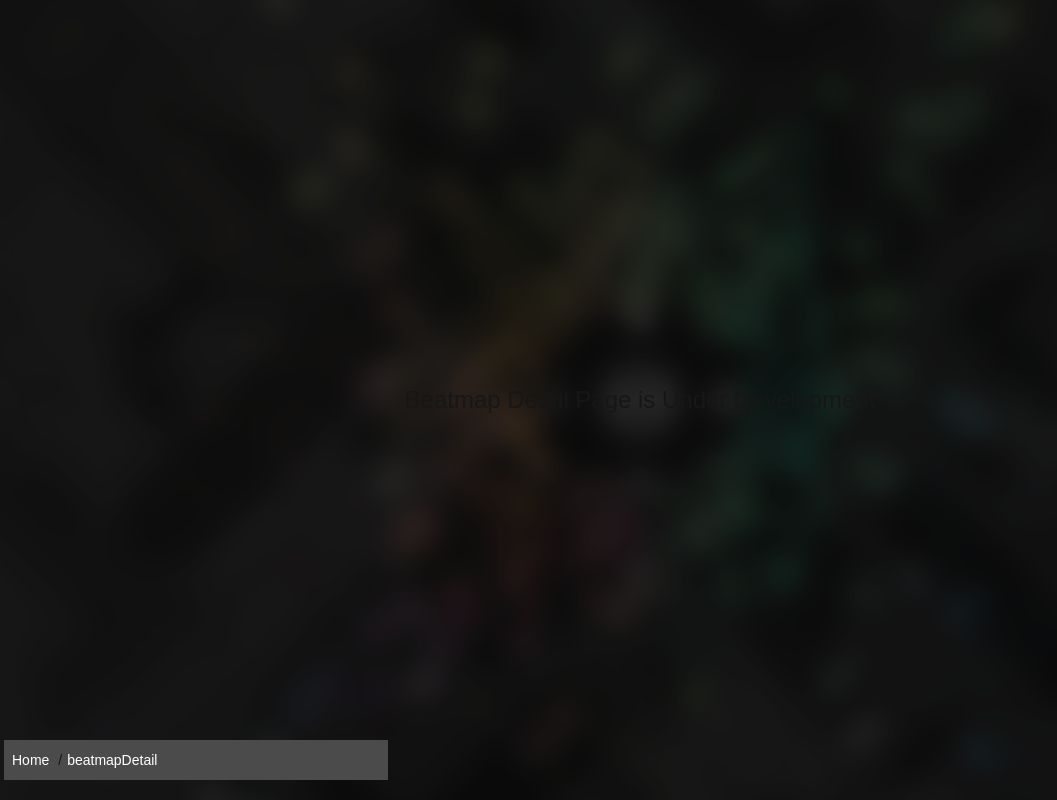
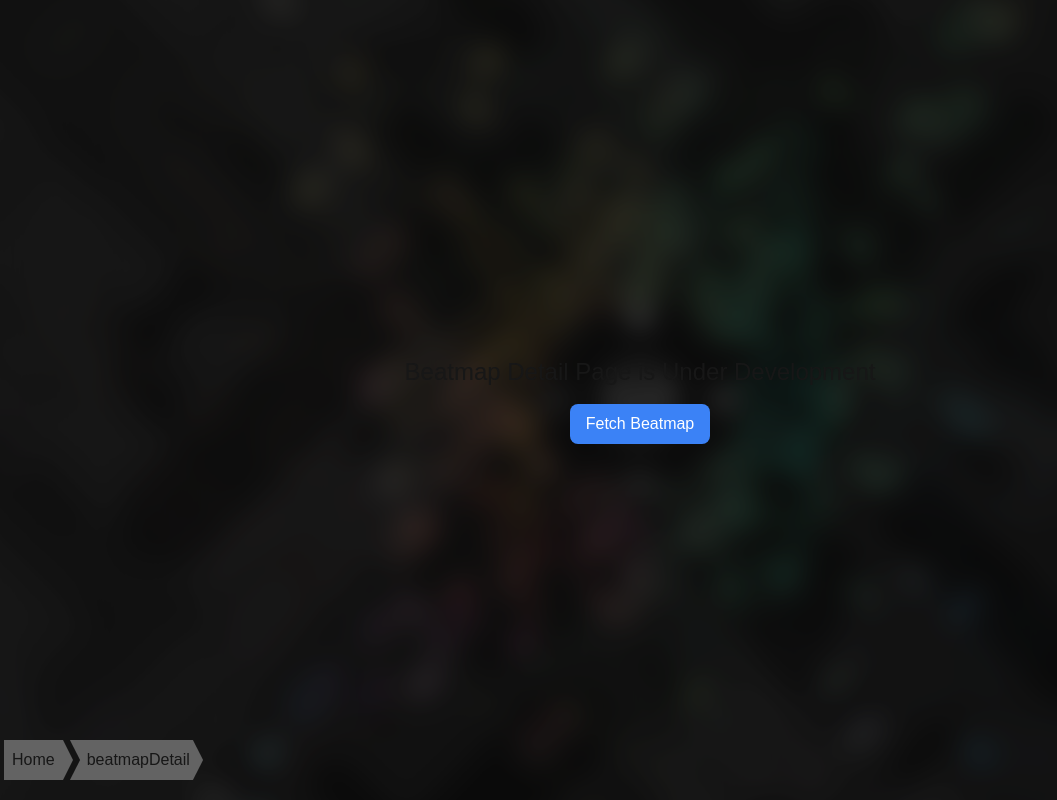
Before and after one commit to Sololiquy/osu-mapper-tools, a Next.js app: page /beatmapDetail in a window 1280 px wide. Shown: the whole page, without its empty margins (0-1057 px from the left). Built offline with nearby package versions, Linux system fonts and the light colour scheme; no server answers.

Commit message:
testing API

```diff
--- a/app/(pages)/beatmapDetail/page.tsx
+++ b/app/(pages)/beatmapDetail/page.tsx
@@ -1,13 +1,42 @@
-import React from "react";
+"use client";
+
+import React, { useContext, useState } from "react";
+import { tokenContext } from "@/app/tokenWrapper";
 
 export default function BeatmapDetail() {
+  const token = useContext(tokenContext);
+  const [beatmapData, setBeatmapData] = useState(null);
+
+  const handleFetchBeatmap = async () => {
+    if (!token) {
+      alert("Token is not available yet.");
+    } else {
+      try {
+        const res = await fetch("/api/getBeatmap", {
+          method: "POST",
+          headers: {
+            "Content-Type": "application/json",
+          },
+          body: JSON.stringify({ token }),
+        });
+        const data = await res.json();
+        setBeatmapData(data);
+      } catch (error) {
+        console.error("Error fetching beatmap:", error);
+      }
+    }
+  };
+
   return (
     <>
       <div className="backgroundContainer">
         <img className="w-full h-full object-cover blur-md brightness-50 scale-125" src="/osu background.jpg" alt="" />
       </div>
-      <div className="content flex justify-center items-center">
+      <div className="content flex flex-col justify-center items-center gap-4">
         <div className="text-2xl">Beatmap Detail Page is Under Development</div>
+        <button onClick={handleFetchBeatmap} className="px-4 py-2 bg-blue-500 text-white rounded-lg hover:bg-blue-600 transition">
+          Fetch Beatmap
+        </button>
       </div>
     </>
   );
--- a/app/(pages)/moddingQueue/components/addBeatmapWindow.tsx
+++ b/app/(pages)/moddingQueue/components/addBeatmapWindow.tsx
@@ -1,23 +1,41 @@
 "use client";
 
 import React, { Dispatch, FormEvent, SetStateAction, useContext } from "react";
+import { tokenContext } from "@/app/tokenWrapper";
 import { contextModdingData } from "../page";
 
 import "../moddingQueue.css";
 
 export default function AddBeatmapWindow({ addBeatmapWindowVisiblity, setAddBeatmapWindowVisiblity }: parameterType) {
+  const token = useContext(tokenContext);
   const { moddingData, setModdingData } = useContext(contextModdingData);
-  const addBeatmap = (event: FormEvent<HTMLFormElement>) => {
+  const addBeatmap = async (event: FormEvent<HTMLFormElement>) => {
     event.preventDefault();
     const beatmapID = event.currentTarget.beatmapID.value;
     const dateSubmitted = event.currentTarget.dateSubmitted.value;
     if (!moddingData.some((data) => data.id === Number(beatmapID))) {
+      let title = "";
+      let artist = "";
+      try {
+        const res = await fetch("/api/getBeatmap", {
+          method: "POST",
+          headers: {
+            "Content-Type": "application/json",
+          },
+          body: JSON.stringify({ token, beatmapID }),
+        });
+        const data = await res.json();
+        title = data.title;
+        artist = data.artist;
+      } catch (error) {
+        console.error("Error fetching beatmap:", error);
+      }
       setModdingData([
         ...moddingData,
         {
           id: Number(beatmapID),
-          title: `Title placeholder`,
-          artist: `Artist placeholder`,
+          title: title,
+          artist: artist,
           dataSubmitted: dateSubmitted,
           status: "",
         },
--- /dev/null
+++ b/app/api/(auth)/getToken/route.ts
@@ -0,0 +1,28 @@
+import { NextResponse } from "next/server";
+
+export async function GET() {
+  const tokenUrl = "https://osu.ppy.sh/oauth/token";
+
+  const body = {
+    client_id: process.env.OSU_CLIENT_ID,
+    client_secret: process.env.OSU_CLIENT_SECRET,
+    grant_type: "client_credentials",
+    scope: "public",
+  };
+
+  try {
+    const response = await fetch(tokenUrl, {
+      method: "POST",
+      headers: { "Content-Type": "application/json" },
+      body: JSON.stringify(body),
+    });
+
+    if (!response.ok) throw new Error("Failed to get access token");
+
+    const data = await response.json();
+    return NextResponse.json({ accessToken: data.access_token });
+  } catch (error) {
+    console.error("Error getting access token:", error);
+    return NextResponse.json({ error: "Failed to fetch token" }, { status: 500 });
+  }
+}
--- /dev/null
+++ b/app/api/getBeatmap/route.ts
@@ -0,0 +1,33 @@
+import { NextResponse } from "next/server";
+
+export async function POST(req: Request) {
+  try {
+    const { token, beatmapID } = await req.json();
+
+    if (!token) {
+      return NextResponse.json({ error: "Missing access token" }, { status: 401 });
+    }
+
+    const response = await fetch(`https://osu.ppy.sh/api/v2/beatmapsets/${beatmapID}`, {
+      method: "GET",
+      headers: {
+        "Content-Type": "application/json",
+        Accept: "application/json",
+        Authorization: `Bearer ${token}`,
+      },
+    });
+
+    if (!response.ok) {
+      throw new Error(`API error: ${response.statusText}`);
+    }
+
+    const data = await response.json();
+    return NextResponse.json(data);
+  } catch (error) {
+    if (error instanceof Error) {
+      return NextResponse.json({ error: error.message }, { status: 500 });
+    } else {
+      return NextResponse.json({ error: "An unknown error occurred" }, { status: 500 });
+    }
+  }
+}
--- a/app/component/toolbar/toolbar.css
+++ b/app/component/toolbar/toolbar.css
@@ -1,35 +1,17 @@
 .toolbarContainer {
-  @apply w-96 h-10 absolute left-1 bottom-5 px-2 flex flex-row items-center z-50;
-  background-color: rgb(75, 75, 75);
+  @apply absolute left-1 bottom-5 flex flex-row  z-50;
 }
 
-.breadcrumbContainer {
-  display: flex;
-  gap: 8px;
-  font-size: 14px;
+.triangle {
+  width: 0;
+  height: 0;
+  border-top: 20px solid transparent;
+  border-left: 10px solid rgb(99, 99, 99);
+  border-bottom: 20px solid transparent;
 }
 
-.breadcrumbList {
-  list-style: none;
-  display: flex;
-  gap: 5px;
-  padding: 0;
+.parallelogram {
+  @apply w-full h-5;
+  transform: skew(20deg);
+  background: rgb(99, 99, 99);
 }
-
-.breadcrumbList li::after {
-  content: " / ";
-  margin-left: 5px;
-}
-
-.breadcrumbList li:last-child::after {
-  content: "";
-}
-
-.breadcrumbList li a {
-  text-decoration: none;
-  color: rgb(255, 255, 255);
-}
-
-.breadcrumbList li a:hover {
-  text-decoration: underline;
-}
--- a/app/component/toolbar/toolbar.tsx
+++ b/app/component/toolbar/toolbar.tsx
@@ -10,21 +10,21 @@ export default function Toolbar() {
 
   return (
     <div className="toolbarContainer">
-      <nav className="breadcrumbContainer">
-        <ul className="breadcrumbList">
-          <li>
-            <Link href="/">Home</Link>
-          </li>
-          {pathSegments.map((segment, index) => {
-            const href = "/" + pathSegments.slice(0, index + 1).join("/");
-            return (
-              <li key={href}>
-                <Link href={href}>{decodeURIComponent(segment)}</Link>
-              </li>
-            );
-          })}
-        </ul>
-      </nav>
+      <Link className="h-10 px-2 bg-[rgb(99,99,99)] flex items-center" href="/">
+        <div>Home</div>
+      </Link>
+      <div className="triangle"></div>
+      {pathSegments.map((segment) => (
+        <div className="h-10 px-2.5 -translate-x-2 relative flex items-center" key={segment}>
+          <Link className="translate-x-3" href={decodeURIComponent(segment)}>
+            {decodeURIComponent(segment)}
+          </Link>
+          <div className="w-full absolute flex flex-col">
+            <div className="parallelogram z-[-1] skew-x-[27deg]"></div>
+            <div className="parallelogram z-[-1] skew-x-[-27deg]"></div>
+          </div>
+        </div>
+      ))}
     </div>
   );
 }
--- a/app/globals.css
+++ b/app/globals.css
@@ -14,6 +14,14 @@
   }
 }
 
+@font-face {
+  font-family: "fontGoodTimes";
+  src: url("/font/good_times_rg.otf") format("opentype");
+}
+.fontGoodTimes {
+  font-family: "fontGoodTimes";
+}
+
 body {
   @apply overflow-hidden;
   color: var(--foreground);
--- a/app/layout.tsx
+++ b/app/layout.tsx
@@ -1,6 +1,6 @@
 import type { Metadata } from "next";
 
-import Toolbar from "./component/toolbar/toolbar";
+import TokenWrapper from "./tokenWrapper";
 import "./globals.css";
 
 export const metadata: Metadata = {
@@ -16,8 +16,7 @@ export default function RootLayout({
   return (
     <html lang="en">
       <body>
-        <Toolbar />
-        {children}
+        <TokenWrapper>{children}</TokenWrapper>
       </body>
     </html>
   );
--- a/app/page.tsx
+++ b/app/page.tsx
@@ -1,14 +1,8 @@
-import localFont from "next/font/local";
 import Link from "next/link";
-
-const goodTimes = localFont({
-  src: "../public/font/good_times_rg.otf",
-  display: "swap",
-});
 
 export default function Home() {
   return (
-    <div className={`${goodTimes.className} content justify-center items-center flex-col`}>
+    <div className="content fontGoodTimes justify-center items-center flex-col">
       <img className="size-[60%] mb-20" src="/osu_logo.svg" alt="osu! logo" />
       <div className="flex flex-col gap-2">
         <Link href="/moddingQueue" className="hover:underline">
--- /dev/null
+++ b/app/tokenWrapper.tsx
@@ -0,0 +1,29 @@
+"use client";
+
+import { createContext, ReactNode, useEffect, useState } from "react";
+import Toolbar from "./component/toolbar/toolbar";
+
+export default function TokenWrapper({ children }: { children: ReactNode }) {
+  const [token, setToken] = useState<string | null>(null);
+  useEffect(() => {
+    const fetchToken = async () => {
+      try {
+        const res = await fetch("/api/getToken");
+        const data = await res.json();
+        setToken(data.accessToken);
+      } catch (error) {
+        console.error("Failed to fetch access token:", error);
+      }
+    };
+    fetchToken();
+  }, []);
+
+  return (
+    <tokenContext.Provider value={token}>
+      <Toolbar />
+      {children}
+    </tokenContext.Provider>
+  );
+}
+
+export const tokenContext = createContext<any>(null);
```
Also changed, not shown: package.json (+7 -6 lines), 1 other file (tests, documents, lock files or other folders).
